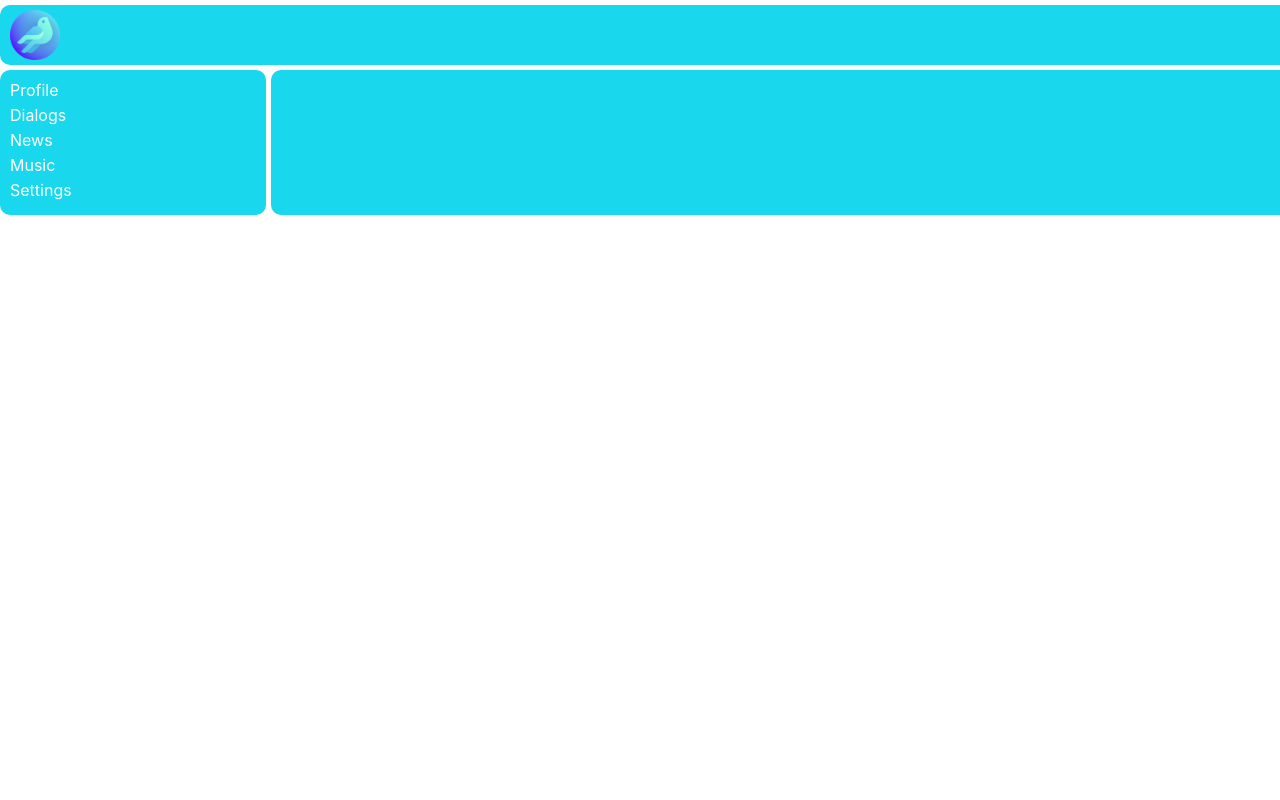
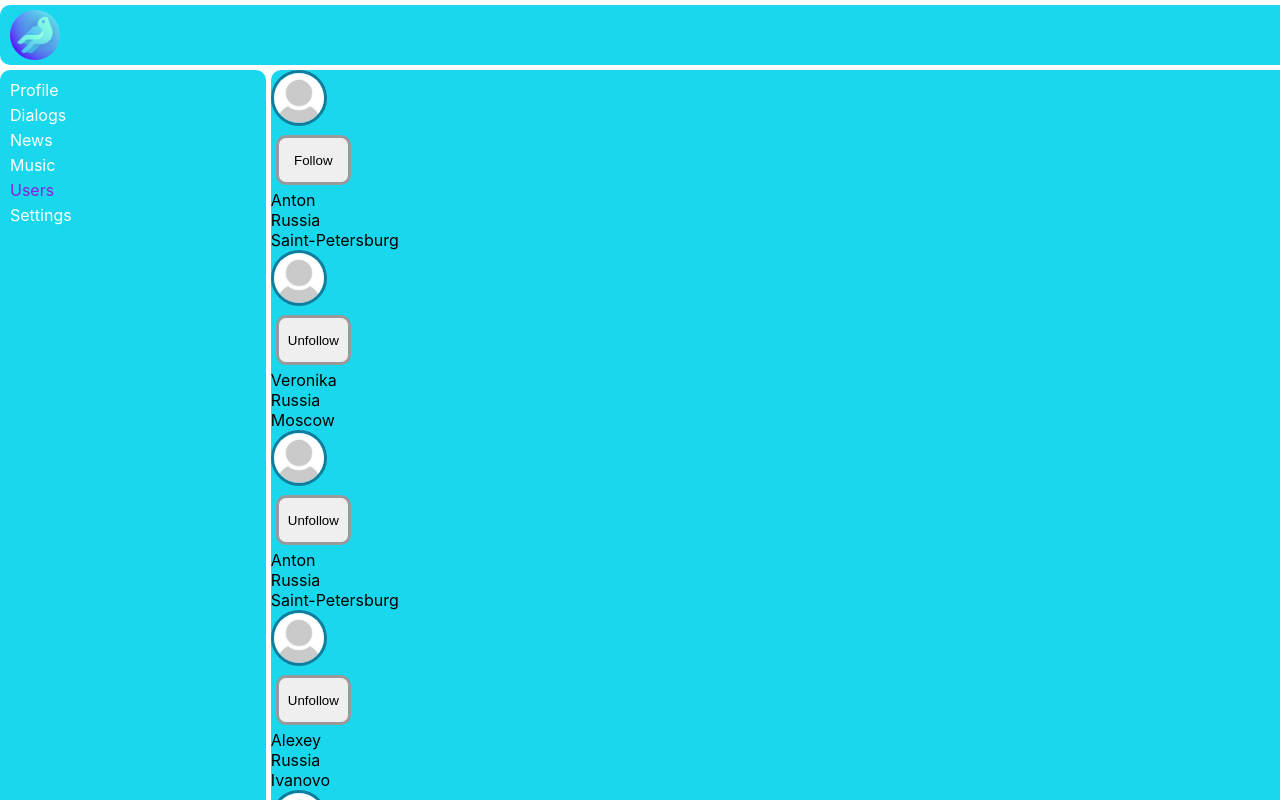
Before and after one commit to TonyKvint/learningreact, a React (Create React App) app: page /Users in a window 1280 px wide. Shown: the top 800 px of the page. Built offline with nearby package versions, Linux system fonts and the light colour scheme.

Commit message:
created Users component

```diff
--- a/src/App.js
+++ b/src/App.js
@@ -3,13 +3,12 @@ import './App.css';
 import Header from './components/Header/Header';
 import Nav from './components/Nav/Nav';
 import Profile from './components/Profile/Profile';
+import DialogsContainer from './components/Dialogs/DialogsContainer';
 import News from './components/News/News';
 import Music from './components/Music/Music';
+import UsersContainer from './components/Users/UsersContainer';
 import Settings from './components/Settings/Settings';
 import { Route, Routes } from 'react-router-dom';
-import DialogsContainer from './components/Dialogs/DialogsContainer';
-
-//в пропсы приходит state
 
 const App = () => {
   return (
@@ -18,13 +17,11 @@ const App = () => {
       <Nav />
       <div className='app-wrapper-content'>
         <Routes>
-
           <Route path='/Profile' element={<Profile />} />
-
           <Route path='/Dialogs/*' element={<DialogsContainer />} />
-
           <Route path='/News' element={<News />} />
           <Route path='/Music' element={<Music />} />
+          <Route path='/Users' element={<UsersContainer />} />
           <Route path='/Settings' element={<Settings />} />
         </Routes>
       </div>
--- a/src/Redux/dialogsReducer.js
+++ b/src/Redux/dialogsReducer.js
@@ -40,8 +40,6 @@ const dialogsReducer = (state = initialState, action) => {
 }
 
 export const updateNewMessageBodyActionCreator = (body) => ({type: UPDATE_NEW_MESSAGE_BODY, body: body})
-
 export const sendMessageActionCreator = () => ({type: SEND_MESSAGE})
 
-
 export default dialogsReducer;
--- a/src/Redux/profileReducer.js
+++ b/src/Redux/profileReducer.js
@@ -38,8 +38,6 @@ const profileReducer = (state = initialState, action) => {
 }
 
 export const addPostActionCreator = () => ({type: ADD_POST})
-
 export const updateNewPostTextActionCreator = (text) => ({type: UPDATE_NEW_POST_TEXT, newText: text})
 
-
 export default profileReducer;
--- a/src/Redux/redux-store.js
+++ b/src/Redux/redux-store.js
@@ -1,10 +1,12 @@
 import { combineReducers, legacy_createStore as createStore} from 'redux';
 import profileReducer from './profileReducer';
 import dialogsReducer from './dialogsReducer';
+import usersReducer from './usersReducer';
 
 let reducers = combineReducers({
     profilePage: profileReducer,
-    dialogsPage: dialogsReducer
+    dialogsPage: dialogsReducer,
+    usersPage: usersReducer
 });
 
 let store = createStore(reducers);
--- /dev/null
+++ b/src/Redux/usersReducer.js
@@ -0,0 +1,57 @@
+const FOLLOW = 'FOLLOW';
+const UNFOLLOW = 'UNFOLLOW';
+const SET_USERS = 'SET-USERS';
+
+let initialState = {
+
+    usersData: [
+        {id: 1, isFollowed: false, userName: "Anton", status: "", location: {country: "Russia", city: "Saint-Petersburg"} },
+        {id: 2, isFollowed: true, userName: "Veronika", status: "", location: {country: "Russia", city: "Moscow"} },
+        {id: 3, isFollowed: true, userName: "Anton", status: "", location: {country: "Russia", city: "Saint-Petersburg"} },
+        {id: 4, isFollowed: true, userName: "Alexey", status: "", location: {country: "Russia", city: "Ivanovo"} },
+        {id: 5, isFollowed: true, userName: "Sergey", status: "", location: {country: "Russia", city: "Krasnoyarsk"} },
+        {id: 6, isFollowed: true, userName: "Ekaterina", status: "", location: {country: "Russia", city: "Norilsk"} },
+        {id: 7, isFollowed: false, userName: "Daria", status: "", location: {country: "Russia", city: "Moscow"} },
+        {id: 8, isFollowed: false, userName: "Maxim", status: "", location: {country: "Russia", city: "Moscow"} },
+        {id: 9, isFollowed: false, userName: "Vsevolod", status: "", location: {country: "Russia", city: "Saint-Petersburg"} },
+    ]
+}
+
+const usersReducer = (state = initialState, action) => {
+    switch (action.type) {
+        case FOLLOW:
+            return {
+                ...state,
+                usersData: state.usersData.map(u => {
+                    if (u.id === action.userId) {
+                        return {...u, isFollowed: true}
+                    }
+                    return u;
+                })
+            };
+
+        case UNFOLLOW:
+            return {
+                ...state,
+                usersData: state.usersData.map(u => {
+                    if (u.id === action.userId) {
+                        return {...u, isFollowed: false}
+                    }
+                    return u;
+                })
+            };
+
+        case SET_USERS: {
+            return {...state, usersData: [...state.usersData, ...action.users]}
+        }
+
+        default:
+            return state;
+    }
+}
+
+export const followActionCreator = (userId) => ({type: FOLLOW, userId});
+export const unfollowActionCreator = (userId) => ({type: UNFOLLOW, userId});
+export const setUsersActionCreator = (users) => ({type: SET_USERS, users});
+
+export default usersReducer;
--- a/src/components/Dialogs/Dialogs.jsx
+++ b/src/components/Dialogs/Dialogs.jsx
@@ -6,8 +6,6 @@ import Message from "./Message/Message";
 //в пропсы приходит dialogsPage, dispatch, updateMessage и sendMessage
 
 const Dialogs = (props) => {
-
-  debugger;
 
   let dialogsElements = props.dialogsPage.dialogsData.map((d) => (
     <DialogsItem name={d.name} id={d.id} />
--- a/src/components/Nav/Nav.jsx
+++ b/src/components/Nav/Nav.jsx
@@ -28,6 +28,11 @@ const Nav = (props) => {
         </NavLink>
       </div>
       <div className={classes.item}>
+        <NavLink className={active} to="/Users">
+          Users
+        </NavLink>
+      </div>
+      <div className={classes.item}>
         <NavLink className={active} to="/Settings">
           Settings
         </NavLink>
--- /dev/null
+++ b/src/components/Users/Users.jsx
@@ -0,0 +1,37 @@
+import React from "react";
+import classes from "./Users.module.css";
+import userPhoto from "../../img/defaultUserPhoto.jpeg";
+
+//в пропсы приходят юзеры
+
+const Users = (props) => {
+    return <div>
+        {
+            props.usersData.map(u => <div key={u.id}>
+                <span>
+                    <div>
+                        <img className={classes.userPhoto} src={userPhoto} alt={"userPhoto"} />
+                    </div>
+                    <div>
+                        {u.isFollowed
+                            ? <button onClick={() => {props.unfollow(u.id)}}>Unfollow</button>
+                            : <button onClick={() => {props.follow(u.id)}}>Follow</button>}
+                    </div>
+                </span>
+
+                <span>
+                    <span>
+                        <div>{u.userName}</div>
+                        <div>{u.status}</div>
+                    </span>
+                    <span>
+                        <div>{u.location.country}</div>
+                        <div>{u.location.city}</div>
+                    </span>
+                </span>
+            </div>)
+        }
+    </div>
+};
+
+export default Users;
--- /dev/null
+++ b/src/components/Users/Users.module.css
@@ -0,0 +1,6 @@
+.userPhoto {
+    width: 50px;
+    height: 50px;
+    border: 3px solid rgb(18, 124, 156);
+    border-radius: 50%;
+  }
--- /dev/null
+++ b/src/components/Users/UsersContainer.jsx
@@ -0,0 +1,28 @@
+import React from "react";
+import { connect } from "react-redux";
+import { followActionCreator, setUsersActionCreator, unfollowActionCreator } from "../../Redux/usersReducer";
+import Users from "./Users";
+
+const mapStateToProps = (state) => {
+    return {
+        usersData: state.usersPage.usersData
+    }
+}
+
+const mapDispatchToProps = (dispatch) => {
+    return {
+        follow: (userID) => {
+            dispatch(followActionCreator(userID))
+        },
+        unfollow: (userID) => {
+            dispatch(unfollowActionCreator(userID))
+        },
+        setUsers: (users) => {
+            dispatch(setUsersActionCreator(users))
+        }
+    }
+}
+
+const UsersContainer = connect(mapStateToProps, mapDispatchToProps)(Users);
+
+export default UsersContainer;
```
Also changed, not shown: src/img/defaultUserPhoto.jpeg (added).
